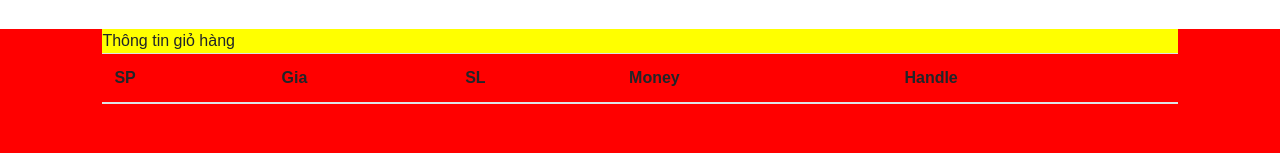
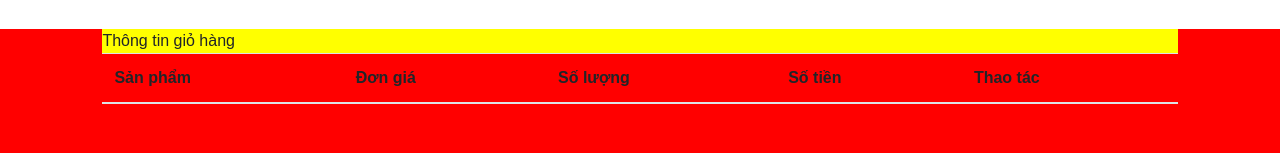
Before and after one commit to restartall93/computer-store-frontend, a Nuxt app: page /cartPage in a window 1280 px wide. Shown: the part 137-290 px from the top of the page. Built offline with nearby package versions, Linux system fonts and the light colour scheme.

Commit message:
Update index.vue

```diff
--- a/pages/cartPage/index.vue
+++ b/pages/cartPage/index.vue
@@ -6,22 +6,38 @@
         <table class="table">
             <thead>
                 <tr>
-                    <th scope="col">SP</th>
-                    <th scope="col">Gia</th>
-                    <th scope="col">SL</th>
-                    <th scope="col">Money</th>
-                    <th scope="col">Handle</th>
+                    <th scope="col">
+                        <div class="info-cart">
+                            Sản phẩm
+                        </div>
+                    </th>
+                    <th scope="col">
+                        <div class="info-cart-general">
+                            Đơn giá
+                        </div>
+                    </th>
+                    <th scope="col">Số lượng</th>
+                    <th scope="col">Số tiền</th>
+                    <th scope="col">Thao tác</th>
                 </tr>
             </thead>
             <tbody>
                 <tr v-for="(cartDetail, index) in cartDetailList">
                     <td>
-                        <div>{{ cartDetail.name }}</div>
+                        <div class="cart-detail-name">{{ cartDetail.name }}</div>
                     </td>
-                    <td>Otto</td>
-                    <td>@mdo</td>
-                    <td>@mdo</td>
-                    <td>@mdo</td>
+                    <td>
+                        <div class="cart-detail-general">{{ cartDetail.price }}</div>
+                    </td>
+                    <td>
+                        <div class="cart-detail-general">{{ cartDetail.quantity }}</div>
+                    </td>
+                    <td>
+                        <div class="cart-detail-general">{{ cartDetail.quantity }}</div>
+                    </td>
+                    <td>
+                        <div class="cart-detail-general">{{ cartDetail.price }}</div>
+                    </td>
                 </tr>
             </tbody>
         </table>
@@ -68,11 +84,15 @@ export default {
     background-color: yellow;
 }
 
-.test-4 {
-    background-color: aqua;
+.cart-detail-name {
+    width: 60%;
 }
 
-.test-5 {
-    background-color: black;
+.info-cart{
+    width: 60%;
+}
+
+.cart-detail-general {
+    width: 10%;
 }
 </style>
```
